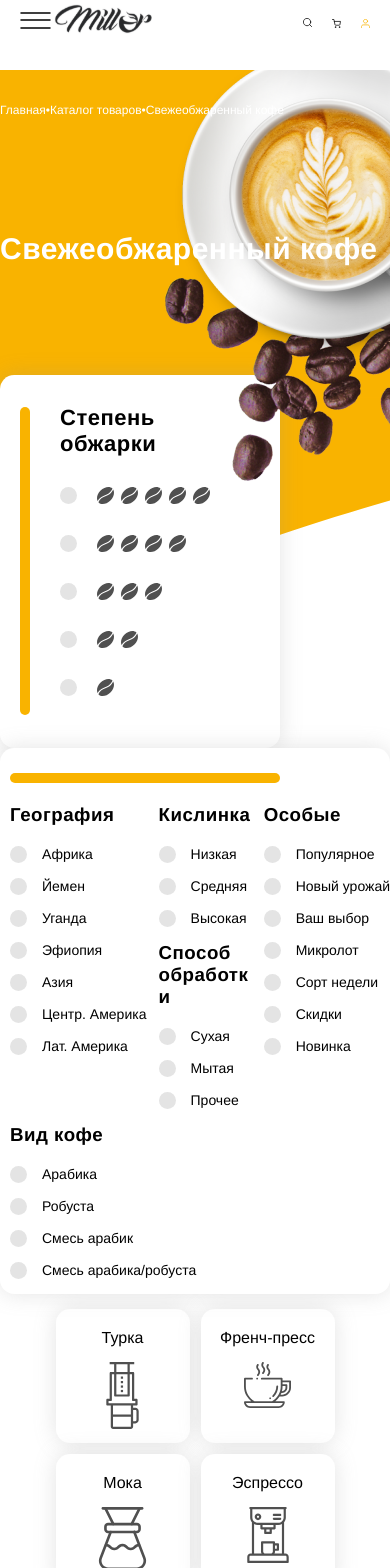
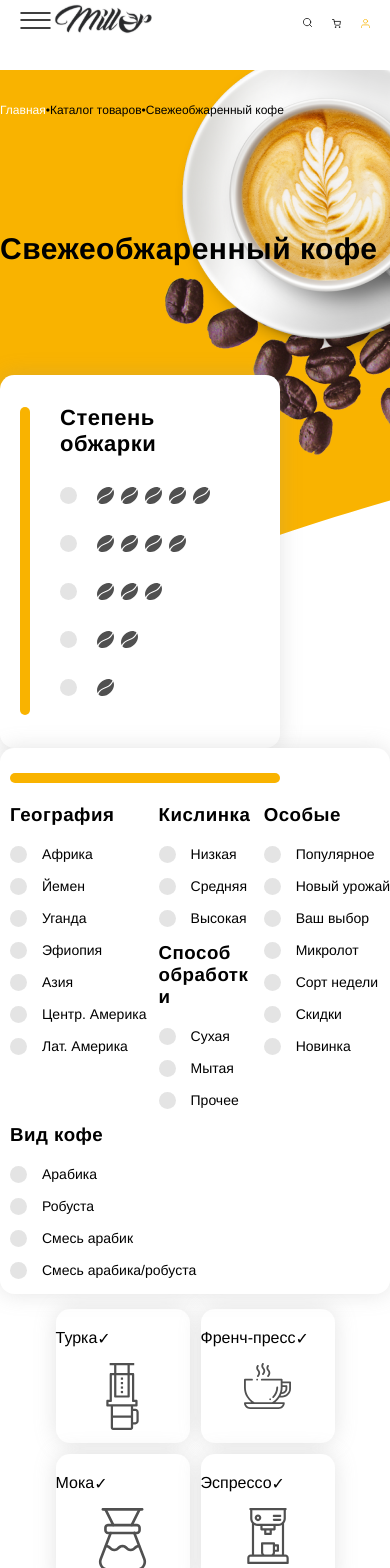
Before and after one commit to jodar-Nimatov/Miller, a React (Create React App) app: page /catalog/coffee in a window 390 px wide. Shown: the top 1568 px of the page. Built offline with nearby package versions, Linux system fonts and the light colour scheme; data requests are answered from the project's data file.

Commit message:
add: coffee filters styles & fix: db.jsn

```diff
--- a/src/Layout/Footer/Footer.scss
+++ b/src/Layout/Footer/Footer.scss
@@ -41,6 +41,9 @@
         }
         @media (max-width: 470px){
           width: 342px;
+        }
+        @media (max-width: 981px){
+          color: white;
         }
         height: 43px;
         line-height: 44px;
--- a/src/pages/Catalog/Coffee/Coffee-Filters/Coffee-Filters.jsx
+++ b/src/pages/Catalog/Coffee/Coffee-Filters/Coffee-Filters.jsx
@@ -188,7 +188,10 @@ const CoffeeFilters = () => {
             images.map(item => (
               <div key={item.id} className="filters-bottom-blocks-item">
                 <div className="filters-bottom-blocks-item-inner">
+                  <div className='filters-bottom-blocks-item-inner-top forDF'>
                   <p>{item.text}</p>
+                  <span>&#10003;</span>
+                  </div>
                   <img src={item.image} alt="" />
                 </div>
               </div>
--- a/src/pages/Catalog/Coffee/Coffee-Filters/Coffee-Filters.scss
+++ b/src/pages/Catalog/Coffee/Coffee-Filters/Coffee-Filters.scss
@@ -32,8 +32,10 @@
 
   &-bottom {
     &-blocks {
-      text-align: center;
-      justify-content: center;
+      @media (max-width: 1032px){
+        text-align: center;
+        justify-content: center;
+      }
       z-index: 4;
       position: relative;
       flex-wrap: wrap;
@@ -44,7 +46,6 @@
       &-item:hover {
         opacity: 0.7;
       }
-
       &-item:active {
         cursor: default;
       }
@@ -59,7 +60,7 @@
         height: 134px;
         display: flex;
 
-        &-inner > p {
+        &-inner > div{
           padding: 20px 0 15px;
         }
 
@@ -70,6 +71,9 @@
           justify-content: center;
           flex-wrap: wrap;
           align-content: space-between;
+          // &-top{
+          //   justify-content: right;
+          // }
         }
       }
       display: flex;
@@ -105,6 +109,9 @@
     z-index: 3;
   }
   &__left > h1 {
+    @media (max-width: 967px){
+      color: #000000;
+    }
     margin-top: 100px;
     font-weight: 900;
     font-size: 50px;
@@ -121,6 +128,9 @@
   &-nav-item {
     color: white;
     font-size: 12px;
+    @media (max-width: 967px){
+      color: #000000;
+    }
   }
   &-nav {
     margin-top: 30px;
@@ -144,6 +154,7 @@
   &-function-left {
     display: flex;
     width: 280px;
+    z-index: 4;
     border-radius: 14.1702px;
     height: 373px;
     background-color: white;
--- a/src/pages/Catalog/Coffee/Coffee-Items/Coffee-Items.jsx
+++ b/src/pages/Catalog/Coffee/Coffee-Items/Coffee-Items.jsx
@@ -35,7 +35,7 @@ const CoffeeItems = () => {
        <div className="coffee__cards">
          <div className="container">
            <div className="coffee__cards-inner">
-             <h4 className={`cortirovka siuu ${modal}`}>Хош кофе с пеной?</h4>
+             <h4 className={`cortirovka siuu ${modal}`}>Тебе с пенкой?</h4>
              <h4 className={`cortirovka ${modal}`} onClick={closeSorting}>{sorting}</h4>
               <div className={`c-sorting-modal-window ${modal}`}>
                 <ul>
@@ -57,9 +57,9 @@ const CoffeeItems = () => {
                      </div>
                      <div className="coffee__cards-inner-row-card-top-right">
                        <select>
-                         <option value="250g">250г</option>
-                         <option value="500g">500г</option>
-                         <option value="1000g">1000г</option>
+                         <option value="250g">250 г.</option>
+                         <option value="500g">500 г.</option>
+                         <option value="1000g">1000 г.</option>
                        </select>
                      </div>
                    </div>
--- a/src/scss/style.scss
+++ b/src/scss/style.scss
@@ -80,7 +80,9 @@ body {
   height: 100%;
   border-radius: 50%;
 }
-
+.forDF{
+  display: flex;
+}
 .inner.one {
   left: 0%;
   top: 0%;
```
Also changed, not shown: db.json.
